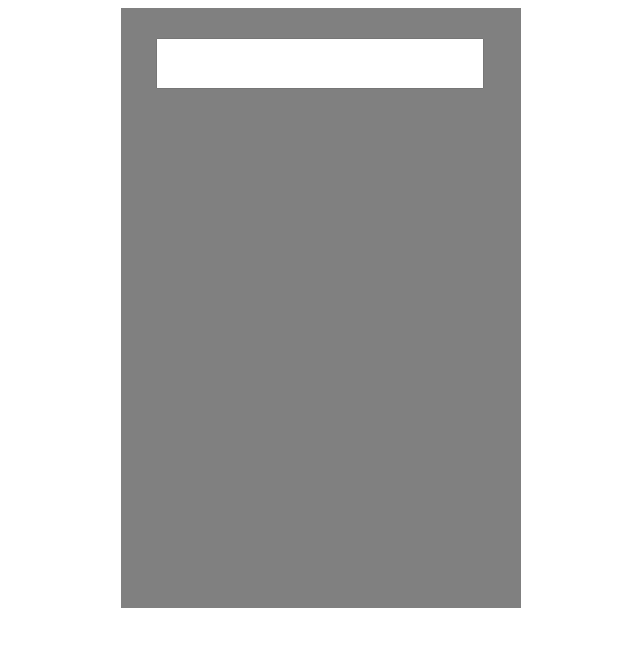
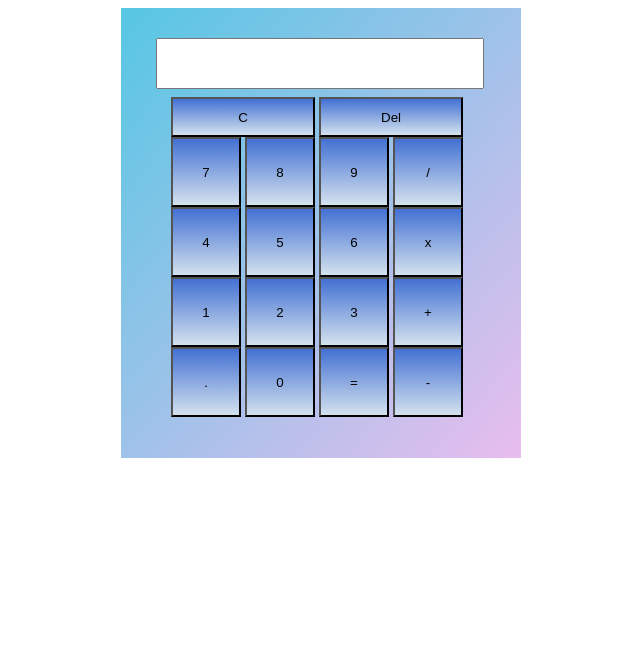
Before and after one commit to rahul-kr01/Calculator, a plain HTML site: page index.html in a window 1280 px wide. Shown: the whole page, without its empty margins (287-927 px from the left). Drawn offline with Linux system fonts and the light colour scheme.

Commit message:
Buttons added in HTML & CSS

```diff
--- a/index.html
+++ b/index.html
@@ -15,6 +15,35 @@
                 <input type="text" class="screen">
 
             </div>
+            <div class="button">
+                <button onclick="clear('clear')" class="clear">C</button>
+                <button onclick="del('delete')" class="clear">Del</button>
+                <div class="row">
+                    <button onclick="buttonclick(7)" class="btn">7</button>
+                    <button onclick="buttonclick(8)" class="btn">8</button>
+                    <button onclick="buttonclick(9)" class="btn">9</button>
+                    <button onclick="buttonclick('/')" class="btn">/</button>
+                </div>
+                <div class="row">
+                    <button onclick="buttonclick(4)" class="btn">4</button>
+                    <button onclick="buttonclick(5)" class="btn">5</button>
+                    <button onclick="buttonclick(6)" class="btn">6</button>
+                    <button onclick="buttonclick('*')" class="btn">x</button>
+                </div>
+                <div class="row">
+                    <button onclick="buttonclick(1)" class="btn">1</button>
+                    <button onclick="buttonclick(2)" class="btn">2</button>
+                    <button onclick="buttonclick(3)" class="btn">3</button>
+                    <button onclick="buttonclick('+')" class="btn">+</button>
+                </div>
+                <div class="row">
+                    <button onclick="buttonclick('.')" class="btn">.</button>
+                    <button onclick="buttonclick(0)" class="btn">0</button>
+                    <button onclick="buttonclick('=')" class="btn">=</button>
+                    <button onclick="buttonclick('-')" class="btn">-</button>
+                </div>
+
+            </div>
 
         </div>
     </div>
--- a/style.css
+++ b/style.css
@@ -1,7 +1,7 @@
 .calc{
     width: 400px;
-    height: 600px;
-    background: grey;
+    height: 450px;
+    background-image: linear-gradient(to bottom right, rgb(86, 199, 228), rgb(232, 189, 238));
     margin-left: 400px;
 }
 .screen{
@@ -11,3 +11,21 @@
     margin-top: 30px;
     pointer-events: none;
 }
+.btn{
+    height: 70px;
+    width: 70px;
+    background-image: linear-gradient(rgb(67, 113, 211), rgb(212, 226, 238));
+}
+.button{
+    padding: 50px;
+    padding-top: 8px;
+}
+.btn:hover {
+    background-color: #d4423d;
+    color: white;
+}
+.clear{
+    height: 40px;
+    width: 144px;
+    background-image: linear-gradient(rgb(67, 113, 211), rgb(212, 226, 238));
+}
```
